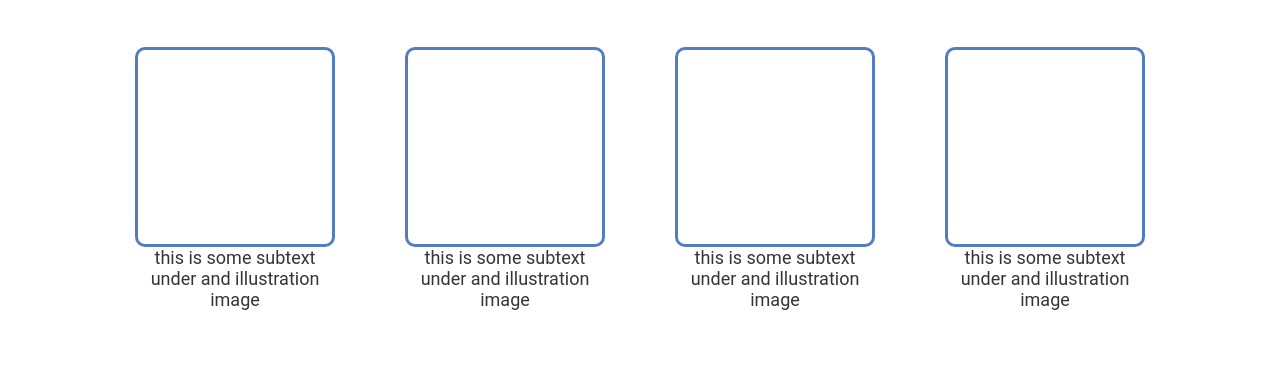
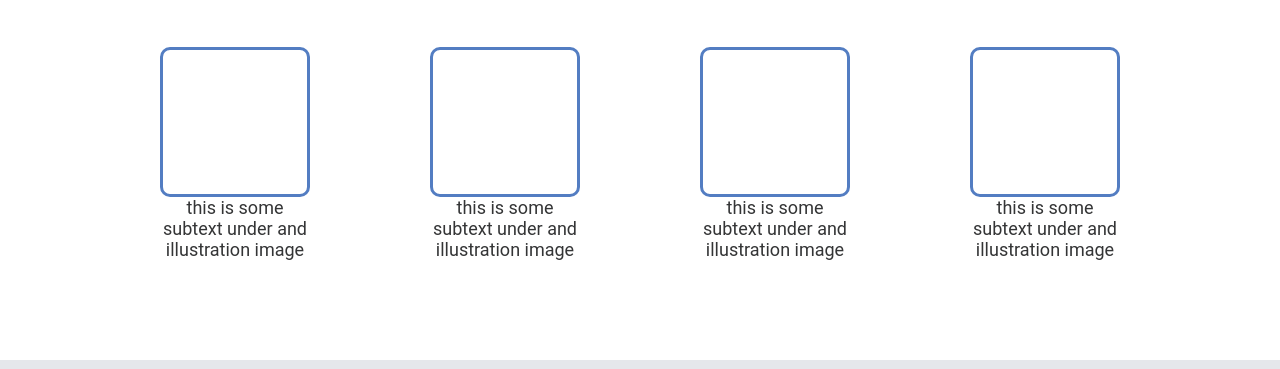
Before and after one commit to ingGGRM/odin-landing-page, a plain HTML site: page index.html in a window 1280 px wide. Shown: the part 583-952 px from the top of the page. Drawn offline with Linux system fonts and the light colour scheme.

Commit message:
Main structure and style css for whole page min width to avoid header text wraping

```diff
--- a/style.css
+++ b/style.css
@@ -16,6 +16,7 @@ body {
     /*height: 100%;*/
     display: flex;
     flex-direction: column;
+    min-width: 1000px;
 }
 
 /* HEADER */
@@ -28,6 +29,7 @@ body {
     font-size: 24px;
     align-items: center;
     justify-content: center;
+    white-space: nowrap;
 }
 
 .header > div {
@@ -118,7 +120,7 @@ a {
 }
 
 .info-card {
-    flex: 0 1 200px;
+    flex: 0 1 150px;
     display: flex;
     flex-direction: column;
     text-align: center;
@@ -127,7 +129,7 @@ a {
 }
 
 .info-square {
-    height: 200px;
+    height: 150px;
     border: 3px solid #537dc2;
     border-radius: 10px;
 }
```
